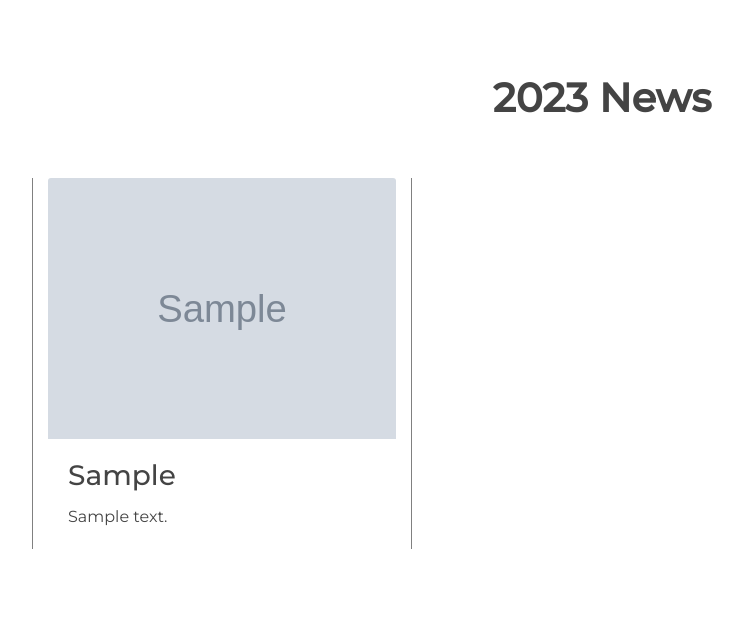
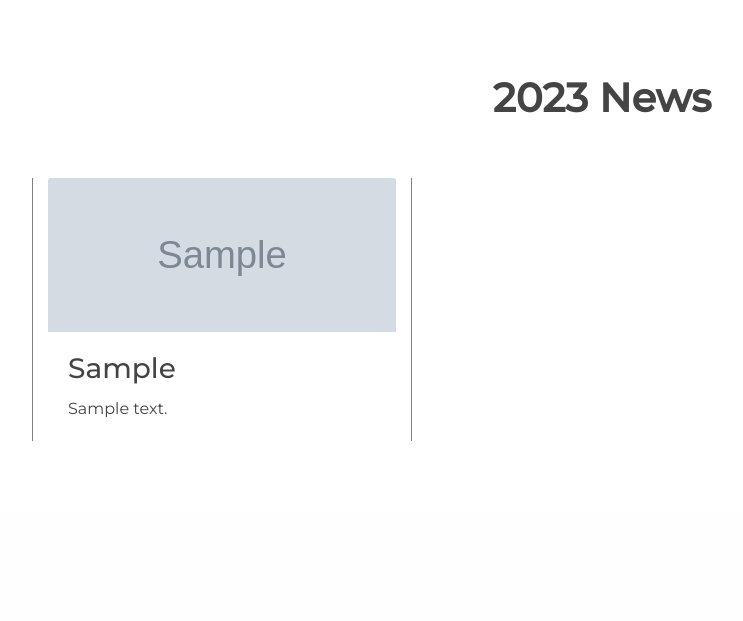
Before and after one commit to Rushilwiz/tj2023, a Django app: page / in a window 1280 px wide. Shown: the part 824-1445 px from the top of the page, without its empty margins (38-781 px from the left). After the commit the page ends 1265 px from the top, so only its background shows below. Run offline with Django 3.2, Linux system fonts and the light colour scheme; tables that the repository leaves empty hold one stand-in row (values such as "Sample post"); grey boxes marked "Sample" are stand-in pictures; parts of the project's set-up code (start-up, migrations or seed data) failed here and were passed over; some libraries are stand-ins or nearby versions; some web fonts are replaced.

Commit message:
unified news cards

```diff
--- a/pages/static/pages/css/styles.css
+++ b/pages/static/pages/css/styles.css
@@ -11,6 +11,12 @@ html {
 .person_cont {
     text-align: center;
     margin: 20px;
+}
+
+.card-img-top {
+  width: 100%;
+  height: 12vw;
+  object-fit: cover;
 }
 
 .photo {
```
